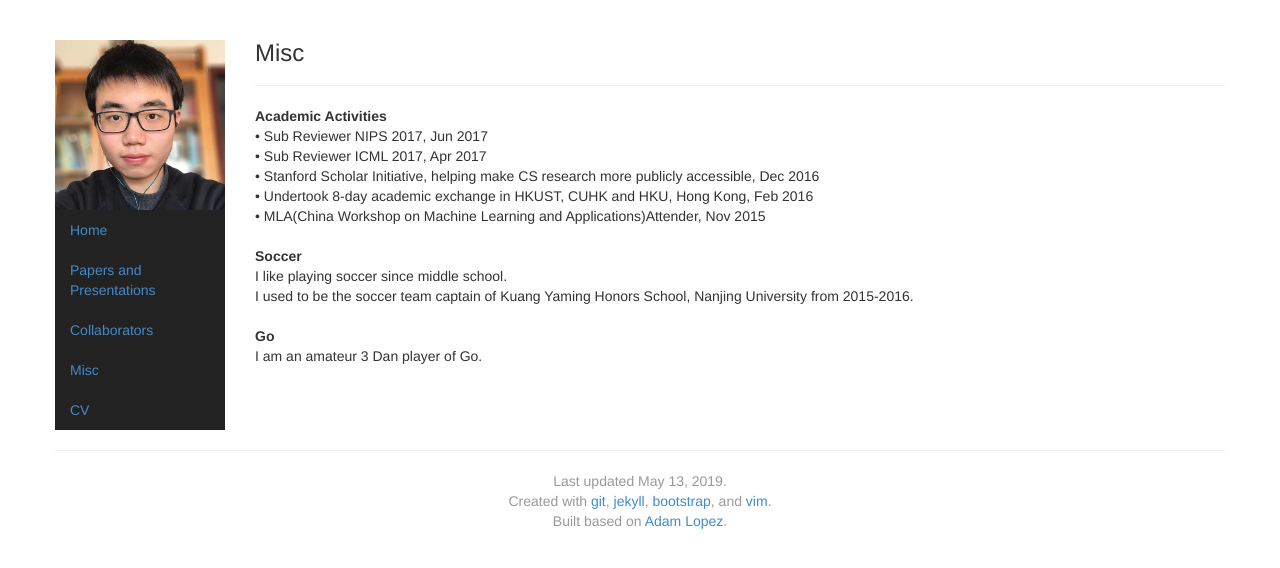
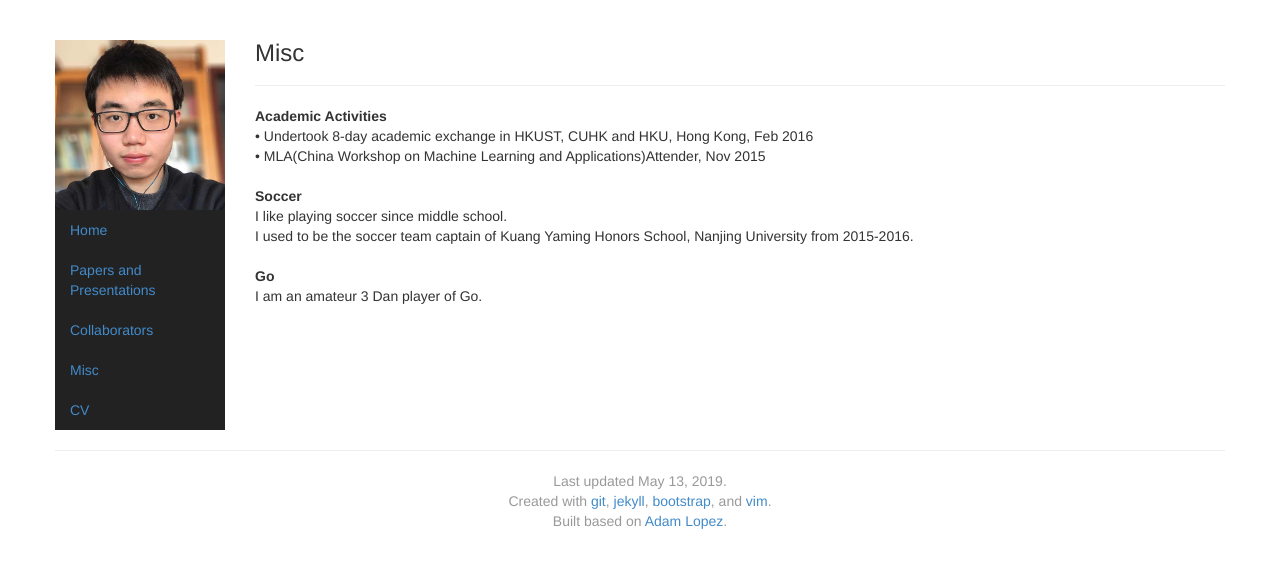
Before and after one commit to tspbfs/tspbfs.github.io, a Jekyll site: the page built from join.html, in a window 1280 px wide. Shown: the top 568 px of the page. Built offline with Jekyll 4.4.1, drawn with Linux system fonts in a browser that asks for light colours.

Commit message:
Update join.html

```diff
--- a/join.html
+++ b/join.html
@@ -21,9 +21,6 @@ picture: avater
 
 <dl>
 <dt>Academic Activities</dt>
-<dd>&bull; Sub Reviewer NIPS 2017, Jun 2017</dd>
-<dd>&bull; Sub Reviewer ICML 2017, Apr 2017</dd>
-<dd>&bull; Stanford Scholar Initiative, helping make CS research more publicly accessible, Dec 2016</dd>
 <dd>&bull; Undertook 8-day academic exchange in HKUST, CUHK and HKU, Hong Kong, Feb 2016</dd>
 <dd>&bull; MLA(China Workshop on Machine Learning and Applications)Attender, Nov 2015</dd>
 <br>
```
